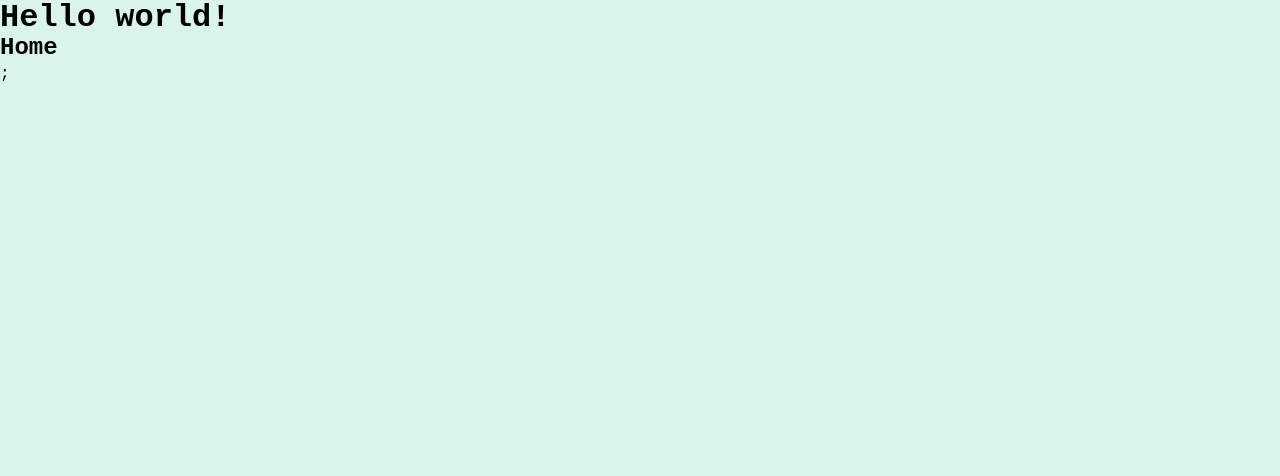
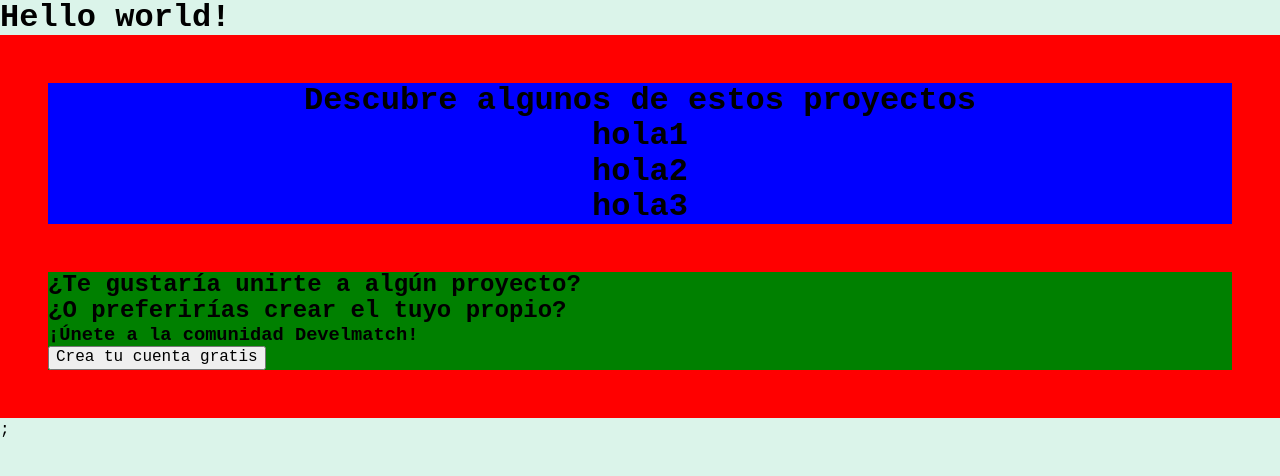
Before and after one commit to JavierBrizuela/exceso_de_iteraciones, a React (Vite) app in the folder Frontend/: page / in a window 1280 px wide. Shown: the top 476 px of the page. Built offline with nearby package versions, Linux system fonts and the light colour scheme; a web font is replaced by a local one.

Commit message:
Add some basic structure and styles to Home

```diff
--- /dev/null
+++ b/Frontend/src/routes/Home.css
@@ -0,0 +1,22 @@
+.projects-home {
+  padding: 3rem;
+  display: flex;
+  flex-direction: column;
+  gap: 3rem;
+  background-color: red;
+}
+
+.projects {
+  background-color: blue;
+  display: flex;
+  flex-direction: column;
+  text-align: center;
+}
+
+.projects h1 {
+  font-size: 2rem;
+}
+
+.create-account {
+  background-color: green;
+}
--- a/Frontend/src/routes/Home.jsx
+++ b/Frontend/src/routes/Home.jsx
@@ -1,5 +1,24 @@
+import "./Home.css";
+
 function Home() {
-  return <h2>Home</h2>;
+  return (
+    <section className="projects-home">
+      <div className="projects">
+        <h1>Descubre algunos de estos proyectos</h1>
+        <div className="project-list">
+          <h1>hola1</h1>
+          <h1>hola2</h1>
+          <h1>hola3</h1>
+        </div>
+      </div>
+      <div className="create-account">
+        <h2>¿Te gustaría unirte a algún proyecto?</h2>
+        <h2>¿O preferirías crear el tuyo propio?</h2>
+        <h3>¡Únete a la comunidad Develmatch!</h3>
+        <button>Crea tu cuenta gratis</button>
+      </div>
+    </section>
+  );
 }
 
 export default Home;
```
